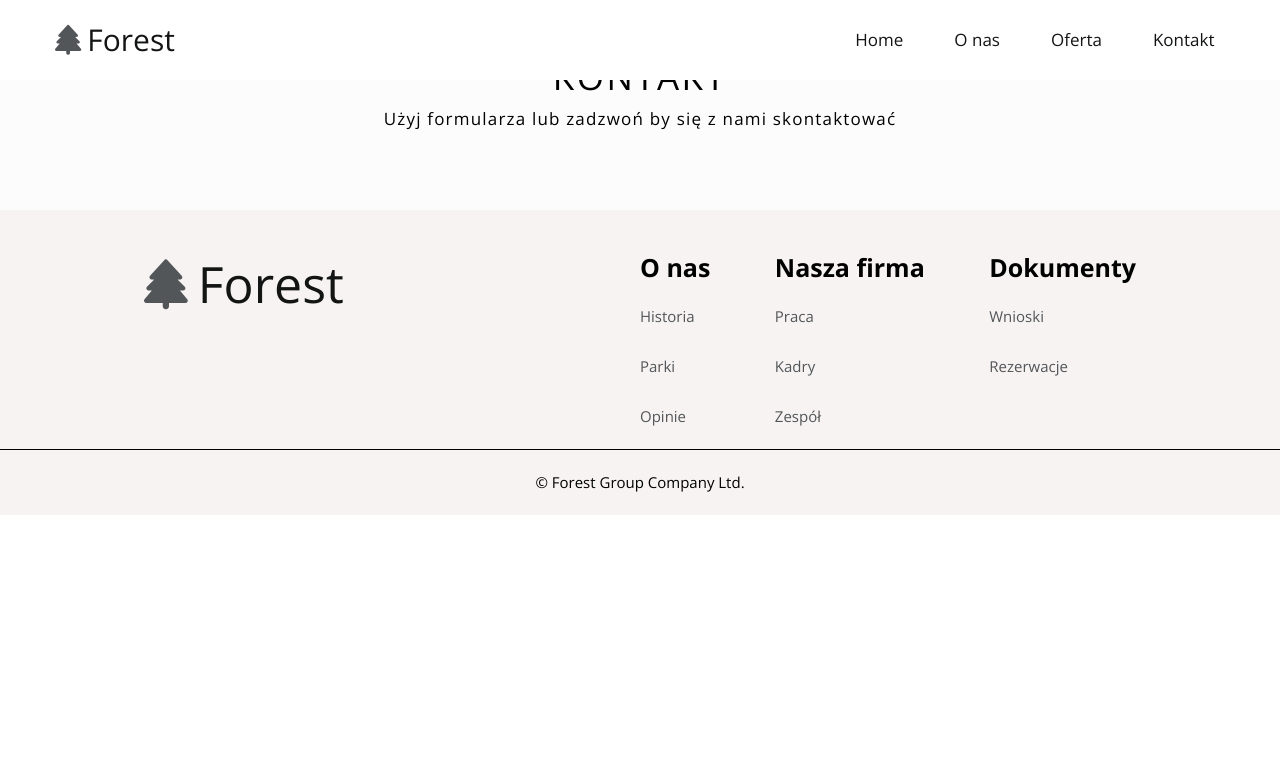
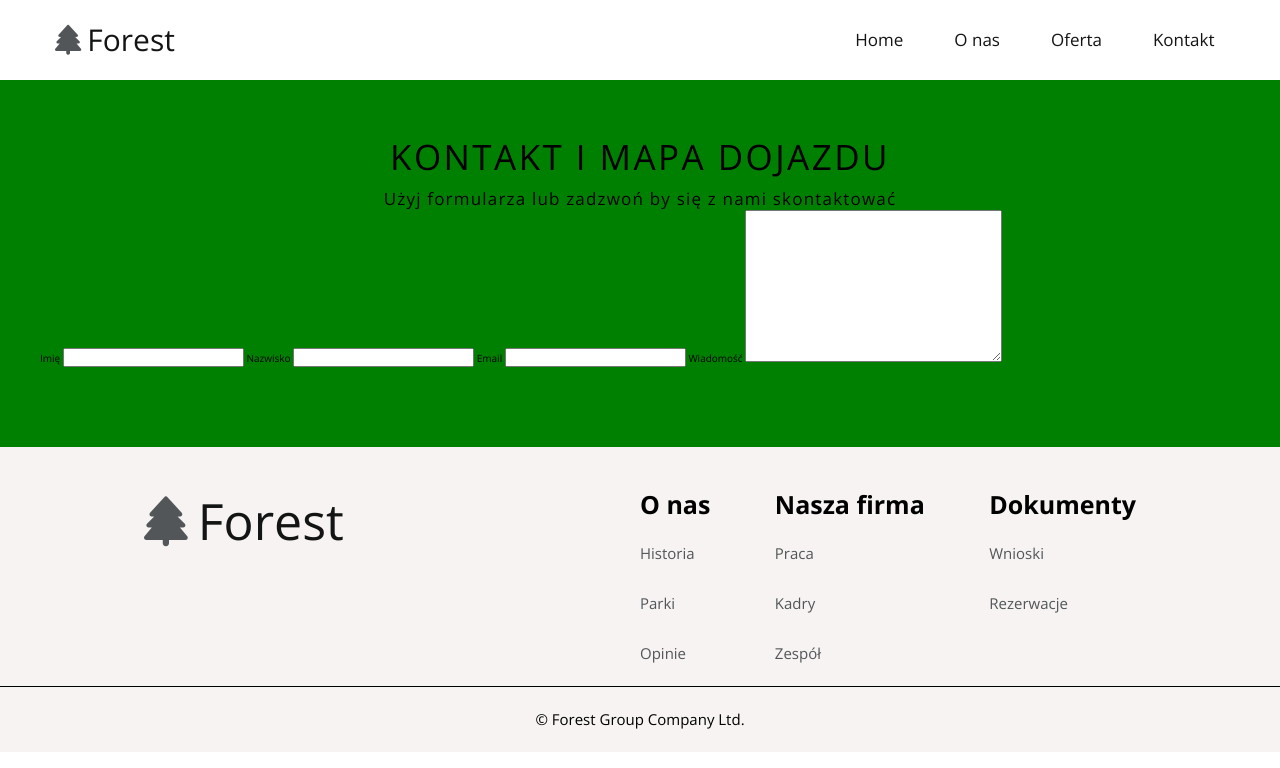
Before and after one commit to MateuszLemanski/Forest, a plain HTML site: page kontakt.html in a window 1280 px wide. Drawn offline with nearby package versions, Linux system fonts and the light colour scheme.

Commit message:
create some form for contact section

```diff
--- a/kontakt.html
+++ b/kontakt.html
@@ -31,9 +31,21 @@
 
     <main>
         <section class="contact wrapper">
-            <h2 class="section-title">Kontakt</h2>
+            <h2 class="section-title">Kontakt i mapa dojazdu</h2>
             <p>Użyj formularza lub zadzwoń by się z nami skontaktować</p>
+            <div class="contact__form">
+                <label for="name" class="contact__form-label">Imię</label>
+                <input type="text" id="name" class="contact__form-input">
 
+                <label for="surname" class="contact__form-label">Nazwisko</label>
+                <input type="text" id="surname" class="contact__form-input">
+
+                <label for="name" class="contact__form-label">Email</label>
+                <input type="email" id="email" class="contact__form-input">
+
+                <label for="msg" class="contact__form-label">Wiadomość</label>
+                <textarea id="msg" cols="30" rows="10"></textarea>
+            </div>
         </section>
     </main>
 
--- a/src/sass/_colors.scss
+++ b/src/sass/_colors.scss
@@ -8,3 +8,4 @@ $box-shadow-call-to-action: rgb(0, 250, 154);
 $box-shadow-card: rgba(66, 68, 90, 1);
 $offer-background-color: rgb(252, 252, 252);
 $footer-background-color: rgb(247, 243, 243);
+$contact-background-color: rgb(0, 128, 0);
--- a/src/sass/style_kontakt.scss
+++ b/src/sass/style_kontakt.scss
@@ -103,8 +103,9 @@ ul {
 main {
 	position: relative;
 	left: 0;
+	margin-top: 8em;
 	padding-bottom: 8em;
-	background-color: color.$offer-background-color;
+	background-color: color.$contact-background-color;
 
 	//-----------------------------OFFER------------------------------//
 
```
Also changed, not shown: dist/css/style.min.css, dist/css/style_kontakt.min.css, dist/css/style_oferta.min.css.
